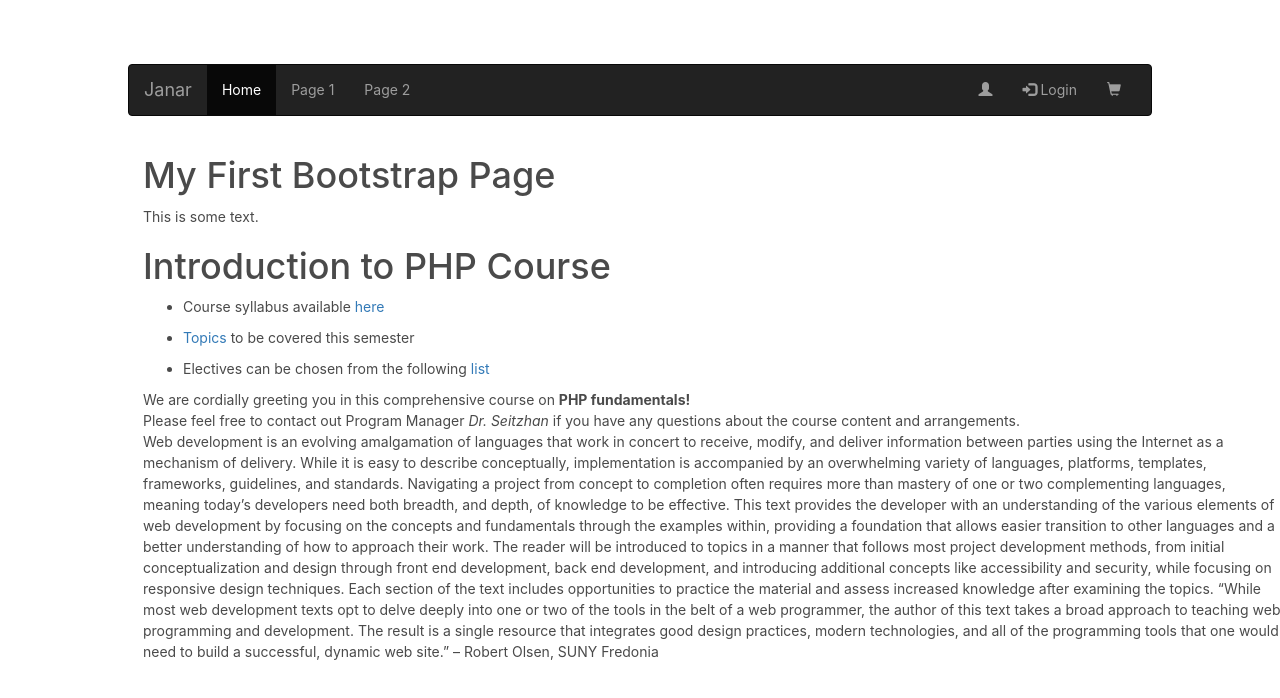
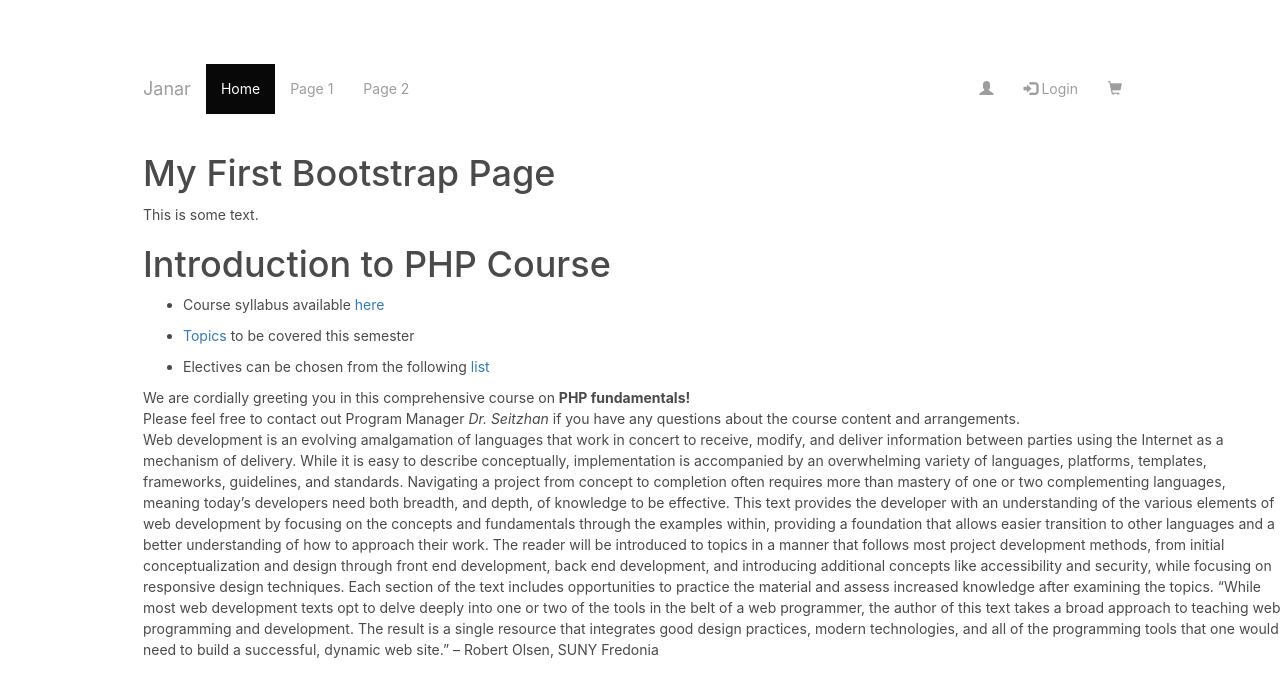
Before and after one commit to zhanar-seitzhan/draft, a plain HTML site: page index.html in a window 1280 px wide. Drawn offline with nearby package versions, Linux system fonts and the light colour scheme.

Commit message:
Update style.css

```diff
--- a/style.css
+++ b/style.css
@@ -8,3 +8,8 @@ body {
   font-weight: 400;
   line-height: 1.5;
 }
+
+.navbar {
+  border: none;
+  background-color: white;
+}
```
